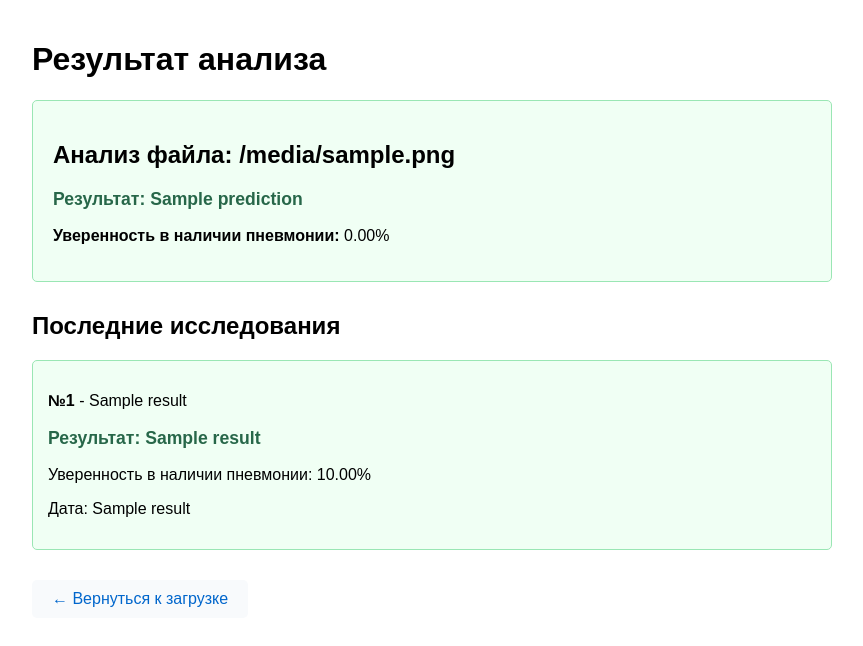
After one commit to zhuratop/Project_Pneumonia, a Flask app: template templates/result.html in a window 1280 px wide. The commit adds this page. Shown: the top 646 px of the page, without its empty margins (208-1071 px from the left). Run offline with Flask 3, Linux system fonts and the light colour scheme; the template is opened without the code that fills it: most values are stand-ins (such as "Sample title", 1, 10 or a date in 2020); parts of the project's set-up code (start-up, migrations or seed data) failed here and were passed over.

Commit message:
forgotten html files add

```diff
--- /dev/null
+++ b/templates/result.html
@@ -0,0 +1,103 @@
+<!DOCTYPE html>
+<html>
+<head>
+    <title>Результат анализа</title>
+    <style>
+        body {
+            font-family: Arial, sans-serif;
+            max-width: 800px;
+            margin: 0 auto;
+            padding: 20px;
+        }
+        .result-container {
+            margin: 20px 0;
+            padding: 20px;
+            border-radius: 5px;
+        }
+        .result-container.positive {
+            background-color: #fff5f5;
+            border: 1px solid #feb2b2;
+        }
+        .result-container.negative {
+            background-color: #f0fff4;
+            border: 1px solid #9ae6b4;
+        }
+        .history {
+            margin-top: 30px;
+        }
+        .history-item {
+            padding: 15px;
+            margin: 10px 0;
+            border-radius: 5px;
+            transition: all 0.3s ease;
+        }
+        .history-item.positive {
+            background-color: #fff5f5;
+            border: 1px solid #feb2b2;
+        }
+        .history-item.negative {
+            background-color: #f0fff4;
+            border: 1px solid #9ae6b4;
+        }
+        .history-item:hover {
+            transform: translateY(-2px);
+            box-shadow: 0 2px 4px rgba(0,0,0,0.1);
+        }
+        .back-link {
+            display: inline-block;
+            margin-top: 20px;
+            color: #0066cc;
+            text-decoration: none;
+            padding: 10px 20px;
+            border-radius: 5px;
+            background-color: #f8fafc;
+            transition: all 0.3s ease;
+        }
+        .back-link:hover {
+            background-color: #edf2f7;
+            text-decoration: none;
+        }
+        .result-text {
+            font-weight: bold;
+            font-size: 1.1em;
+        }
+        .result-text.positive {
+            color: #c53030;
+        }
+        .result-text.negative {
+            color: #276749;
+        }
+    </style>
+</head>
+<body>
+    <h1>Результат анализа</h1>
+
+    <div class="result-container {% if prediction == 'Пневмония' %}positive{% else %}negative{% endif %}">
+        <h2>Анализ файла: {{ filename }}</h2>
+        <p class="result-text {% if prediction == 'Пневмония' %}positive{% else %}negative{% endif %}">
+            <strong>Результат:</strong> {{ prediction }}
+        </p>
+        <p><strong>Уверенность в наличии пневмонии:</strong> {{ "%.2f"|format(confidence * 100) }}%</p>
+    </div>
+
+    <div class="history">
+        <h2>Последние исследования</h2>
+        {% if last_results %}
+            {% for result in last_results %}
+            <div class="history-item {% if result[2] == 'Пневмония' %}positive{% else %}negative{% endif %}">
+                <p><strong>№{{ result[0] }}</strong> - {{ result[1] }}</p>
+                <p class="result-text {% if result[2] == 'Пневмония' %}positive{% else %}negative{% endif %}">
+                    Результат: {{ result[2] }}
+                </p>
+                <p>Уверенность в наличии пневмонии: {{ "%.2f"|format(result[3] * 100) }}%</p>
+                <p>Дата: {{ result[4] }}</p>
+            </div>
+            {% endfor %}
+        {% else %}
+            <p>История исследований пуста</p>
+        {% endif %}
+    </div>
+
+    <a href="/" class="back-link">← Вернуться к загрузке</a>
+</body>
+</html>
```
Also changed, not shown: templates/index.html (+81 -8 lines).
